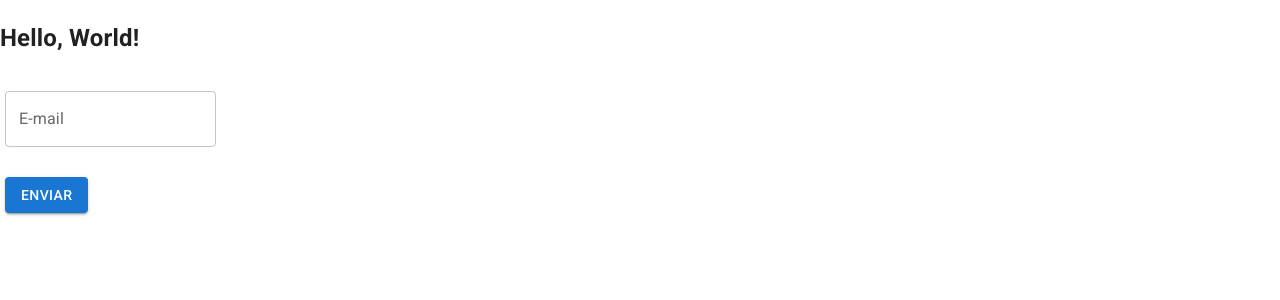
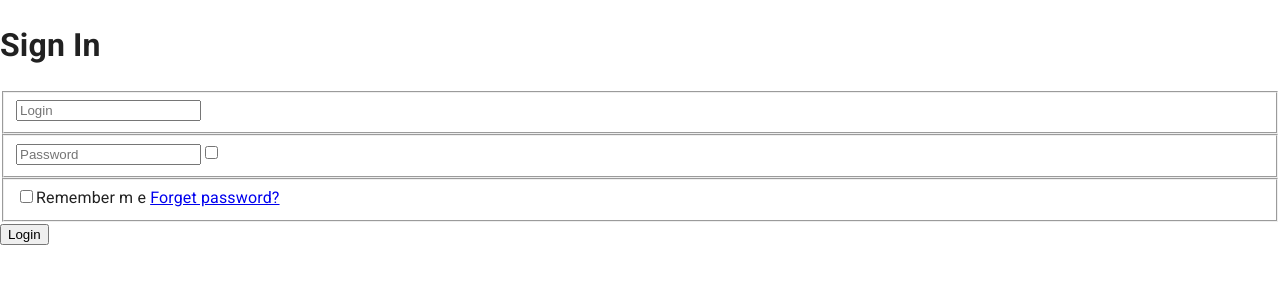
Before and after one commit to lindoelsonLopes/CSS-material-ui, a React (Create React App) app in the folder my-app/: page / in a window 1280 px wide. Shown: the top 300 px of the page. Built offline with nearby package versions, Linux system fonts and the light colour scheme.

Commit message:
Criando um componente loginForm com uma função de login com seus imputs e estados iniciais

```diff
--- a/my-app/src/App.js
+++ b/my-app/src/App.js
@@ -1,17 +1,9 @@
-import { Button, TextField } from "@mui/material";
+import LoginForm from "./components/LoginForm";
+
 
 function App() {
   return (
-    <div>
-      <h2>Hello, World!</h2>
-      <div>
-        <TextField style={{ margin: '15px 5px' }} id="outlined-basic" label="E-mail" variant="outlined" />
-
-      </div>
-
-        <Button style={{ margin: '15px 5px' }} variant="contained">Enviar</Button>
-
-    </div>
+    <LoginForm />
   );
 }
 
--- /dev/null
+++ b/my-app/src/components/LoginForm.jsx
@@ -0,0 +1,71 @@
+import React, { useState } from "react";
+
+function LoginForm() {
+  const [email, setEmail] = useState({});
+  const [password, setPassword] = useState({});
+  const [showPassword, setShowPassword] = useState(false);
+  const [remember, setRemember] = useState(false);
+
+  const validateEmail = (email) => {};
+
+  const validatePassword = (password) => {};
+
+  const hancleChange = (event) => {};
+
+  const handleSubmit = () => {};
+
+  return (
+    <form>
+      <h1>Sign In</h1>
+      <fieldset>
+        <input
+          type="email"
+          name="email"
+          placeholder="Login"
+          value={email.value}
+          onChange={hancleChange}
+        />
+        <br />
+        {email.wasTouched  && email.hasError && <small>{email.error}</small>}
+      </fieldset>
+      <fieldset>
+        <input
+            type={showPassword ? 'text' : 'password'}
+            name="password"
+            placeholder="Password"
+            value={password.value}
+            onChange={hancleChange}
+        />
+        <input
+          type="checkbox"
+          checked={showPassword}
+          onChange={() => setShowPassword(!showPassword)}
+        />
+        <br />
+        {password.wasTouched  && password.hasError && <small>{password.error}</small>}
+
+      </fieldset>
+      <fieldset>
+        <label htmlFor="remember">
+          <input
+            type="checkbox"
+            name="remember"
+            id="remember"
+            checked={remember}
+            onChange={(e) => setRemember(e.target.checked)}
+          />
+          Remember m    e{' '}
+        </label>
+        <a href="#">Forget password?</a>
+      </fieldset>
+      <button
+        type="button"
+        onClick={handleSubmit}
+      >
+        Login
+      </button>
+    </form>
+  )
+}
+
+export default LoginForm;
```
